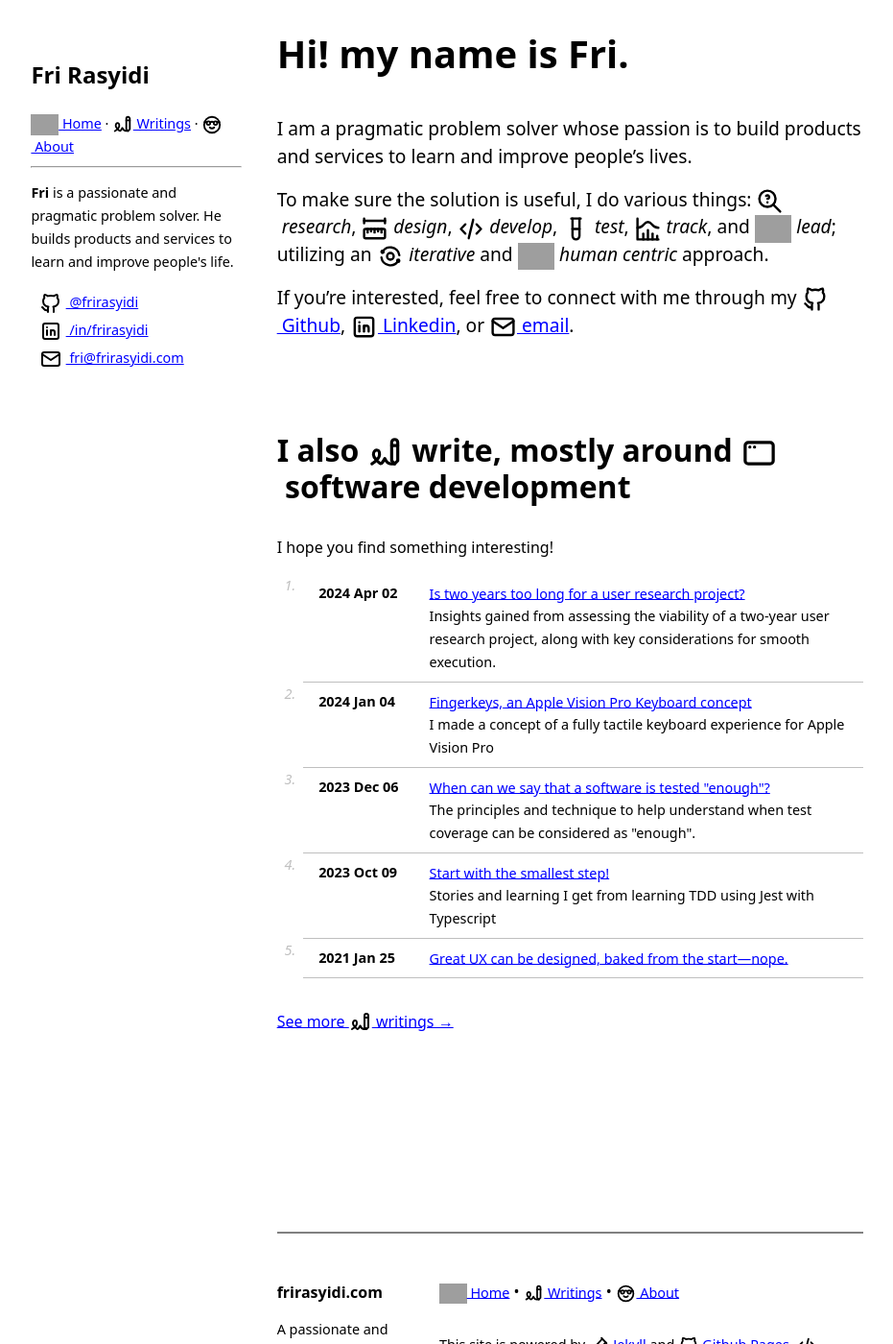
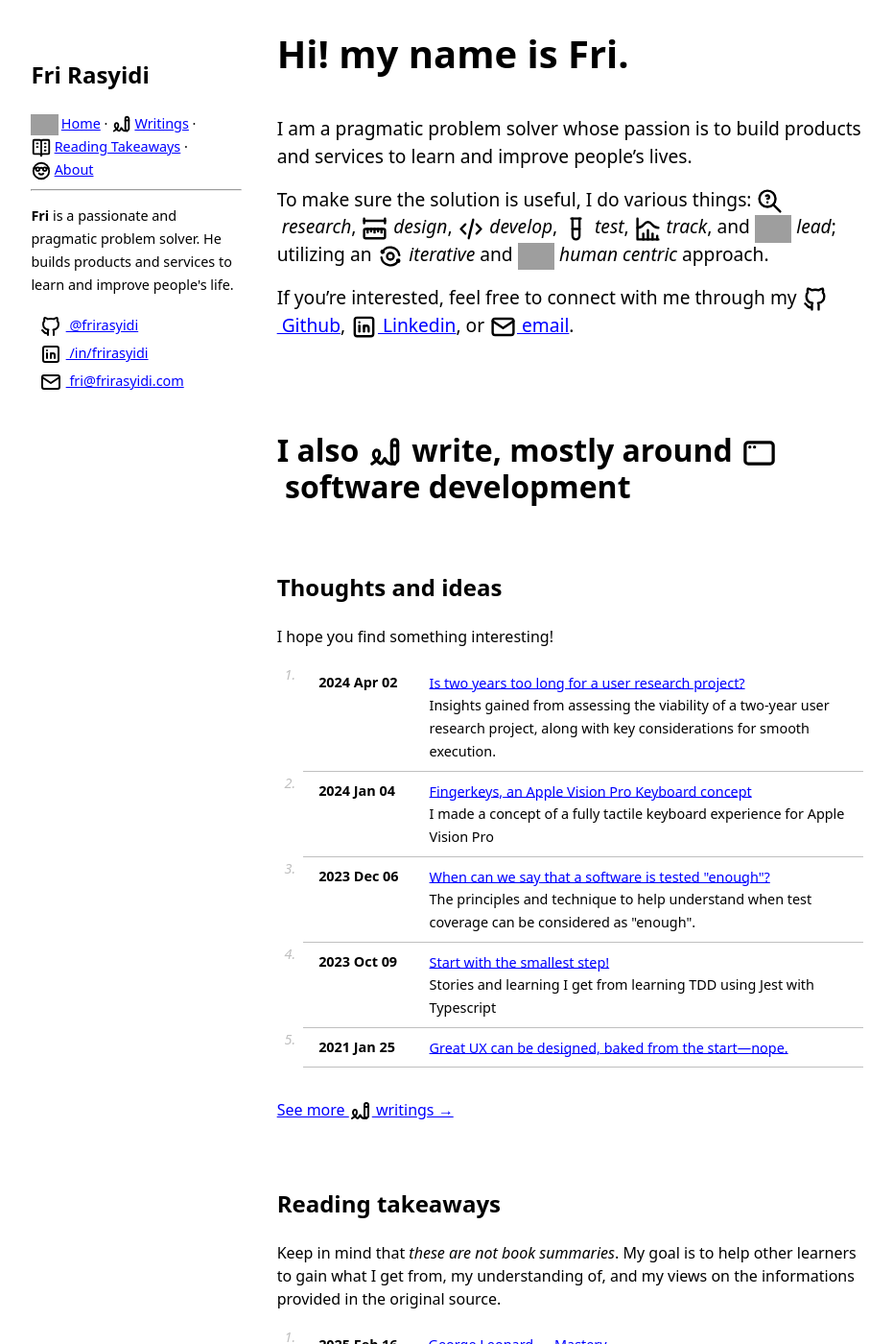
Before and after one commit to frirasyidi/frirasyidi.github.io, a Jekyll site: the page built from index.md, in a window 1280 px wide and 1400 px high. Shown: the whole window at 96% size, without its empty margins (174-1105 px from the left). Built offline with Jekyll 4.4.1, drawn with Linux system fonts in a browser that asks for light colours; some of the changed text lies outside the part shown; grey boxes are pictures that could not be loaded.

Commit message:
Add reading takeaways of George Leonard's Mastery

```diff
--- a/Gemfile
+++ b/Gemfile
@@ -8,6 +8,7 @@
 # This will help ensure the proper Jekyll version is running.
 # Happy Jekylling!
 # gem "jekyll", "~> 4.3.2"
+gem "jekyll"
 
 # This is the default theme for new Jekyll sites. You may change this to anything you like.
 gem "minima", "~> 2.5"
--- a/_includes/footer.html
+++ b/_includes/footer.html
@@ -7,23 +7,69 @@
   </section>
   <section class="nav-credits" alt="Acknowledgements">
     <nav>
-      <a href="{{ site.baseurl }}/"
-        ><img src="/assets/icons/home.svg" alt="" class="icon"/>&nbsp;Home</a
-      >
+      <a href="{{ site.baseurl }}/" style="white-space: nowrap"><img
+          src="/assets/icons/home.svg"
+          alt=""
+          class="icon"
+          style="margin-right: 2pt"
+        />Home</a>
       &bull;
-      <a href="{{ site.baseurl }}/writings"
-        ><img src="/assets/icons/writings.svg" alt="" class="icon"/>&nbsp;Writings</a
-      >
+      <a href="{{ site.baseurl }}/writings" style="white-space: nowrap"><img
+          src="/assets/icons/writings.svg"
+          alt=""
+          class="icon"
+          style="margin-right: 2pt"
+        />Writings</a>
       &bull;
-      <a href="{{ site.baseurl }}/about"
-        ><img src="/assets/icons/about.svg" alt="" class="icon"/>&nbsp;About</a
-      >
+      <a
+        href="{{ site.baseurl }}/reading-takeaways"
+        style="white-space: nowrap"
+      ><img
+          src="/assets/icons/reading-takeaways.svg"
+          alt=""
+          class="icon"
+          style="margin-right: 2pt"
+        />Reading Takeaways</a>
+      &bull;
+      <a href="{{ site.baseurl }}/about" style="white-space: nowrap"><img
+          src="/assets/icons/about.svg"
+          alt=""
+          class="icon"
+          style="margin-right: 2pt"
+        />About</a>
     </nav>
     <p>
       This site is powered by
-      <a href=https://jekyllrb.com><img src="/assets/icons/jekyll.svg" alt="" class="icon"/>&nbsp;Jekyll</a> and
-      <a href=https://github.io><img src="/assets/social-media/github.svg" alt="" class="icon"/>&nbsp;Github Pages</a>,
-      <a href=https://github.com/frirasyidi/frirasyidi.github.io><img src="/assets/icons/code.svg" alt="" class="icon"/>&nbsp;custom styled</a> with the goal of improving readability and understandability. Some SVG icons are sourced from <a href=https://tabler.io/icons><img src="/assets/icons/tabler.svg" alt="" class="icon"/>&nbsp;Tabler.io</a>.
+      <a href="https://jekyllrb.com" style="white-space: nowrap"><img
+          src="/assets/icons/jekyll.svg"
+          alt=""
+          class="icon"
+          style="margin-right: 2pt"
+        />Jekyll</a> and
+      <a href="https://github.io" style="white-space: nowrap"><img
+          src="/assets/social-media/github.svg"
+          alt=""
+          class="icon"
+          style="margin-right: 2pt"
+        />Github Pages</a>,
+      <a
+        href="https://github.com/frirasyidi/frirasyidi.github.io"
+        style="white-space: nowrap"
+      ><img
+          src="/assets/icons/code.svg"
+          alt=""
+          class="icon"
+          style="margin-right: 2pt"
+        />custom styled</a> with the goal of improving readability and
+      understandability. Some SVG icons are sourced from <a
+        href="https://tabler.io/icons"
+        style="white-space: nowrap"
+      ><img
+          src="/assets/icons/tabler.svg"
+          alt=""
+          class="icon"
+          style="margin-right: 2pt"
+        />Tabler.io</a>.
     </p>
   </section>
 </footer>
--- a/_includes/header.html
+++ b/_includes/header.html
@@ -1,33 +1,68 @@
 <header aria-hidden="true" class="sidebar">
   <h1 class="site-title">
-    <a href="{{ site.baseurl }}/"><span class='jump-effect'><highlight>Fri</highlight></span> Rasyidi</a>
+    <a href="{{ site.baseurl }}/"><span class="jump-effect"><highlight
+        >Fri</highlight></span> Rasyidi</a>
   </h1>
   <nav>
-    <span  class="hide-mobile"><a href="{{ site.baseurl }}/"><img src="/assets/icons/home.svg" alt="" class="icon"/>&nbsp;Home</a> &middot;</span>
-    <a href="{{ site.baseurl }}/writings"><img src="/assets/icons/writings.svg" alt="" class="icon"/>&nbsp;Writings</a> &middot;
-    <a href="{{ site.baseurl }}/about"><img src="/assets/icons/about.svg" alt="" class="icon"/>&nbsp;About</a>
+    <span class="hide-mobile"><a
+        href="{{ site.baseurl }}/"
+        style="white-space: nowrap"
+      ><img
+          src="/assets/icons/home.svg"
+          alt=""
+          class="icon"
+          style="margin-right: 2pt"
+        />Home</a> &middot;</span>
+    <a href="{{ site.baseurl }}/writings" style="white-space: nowrap"><img
+        src="/assets/icons/writings.svg"
+        alt=""
+        class="icon"
+        style="margin-right: 2pt"
+      />Writings</a> &middot;
+    <a
+      href="{{ site.baseurl }}/reading-takeaways"
+      style="white-space: nowrap"
+    ><img
+        src="/assets/icons/reading-takeaways.svg"
+        alt=""
+        class="icon"
+        style="margin-right: 2pt"
+      />Reading Takeaways</a> &middot;
+    <a href="{{ site.baseurl }}/about" style="white-space: nowrap"><img
+        src="/assets/icons/about.svg"
+        alt=""
+        class="icon"
+        style="margin-right: 2pt"
+      />About</a>
   </nav>
   <hr />
 
   <section id="toc" class="toc-container">
     {% if page.toc %}
     <h5>Table of contents</h5>
-      {% include toc.html html=content h_min=2%}
-    {% else %}
+    {% include toc.html html=content h_min=2%} {% else %}
     <p>
-        <strong>Fri</strong> is a passionate and pragmatic problem solver. He builds products
-        and services to learn and improve people's life.
+      <strong>Fri</strong> is a passionate and pragmatic problem solver. He
+      builds products and services to learn and improve people's life.
     </p>
     <ul class="social-media-links">
       <li>
         <a href="https://github.com/{{ site.github_username }}">
-            <img src="/assets/social-media/github.svg" alt="Github logo" role="img">
+          <img
+            src="/assets/social-media/github.svg"
+            alt="Github logo"
+            role="img"
+          >
           @{{ site.github_username }}
         </a>
       </li>
       <li>
         <a href="https://linkedin.com/in/{{ site.linkedin_username }}">
-            <img src="/assets/social-media/linkedin.svg" alt="Linkedin logo" role="img">
+          <img
+            src="/assets/social-media/linkedin.svg"
+            alt="Linkedin logo"
+            role="img"
+          >
           /in/{{ site.linkedin_username }}
         </a>
       </li>
@@ -40,5 +75,4 @@
     </ul>
     {% endif %}
   </section>
-
 </header>
--- a/_sass/_base.scss
+++ b/_sass/_base.scss
@@ -25,7 +25,7 @@
 .meta {
   font-size: 0.9rem;
   color: #777;
-  margin: -2rem 0 3rem 0;
+  margin: 0rem 0 3rem 0;
 }
 
 h1,
@@ -60,9 +60,9 @@
   line-height: 1.2rem;
   vertical-align: top;
   background-color: #fff374;
-  padding: 0 .5rem;
-  border-radius: .5ch;
-  margin: 0 -.5rem;
+  padding: 0 0.5rem;
+  border-radius: 0.5ch;
+  margin: 0 -0.5rem;
 }
 
 @media screen and (max-width: 820px) {
--- a/index.md
+++ b/index.md
@@ -6,13 +6,31 @@
 
 # Hi! my name is <span class='jump-effect'>Fri</span>.
 
-<big>I am a pragmatic problem solver whose passion is to build products and services to learn and improve people's lives.</big>
+<big>I am a pragmatic problem solver whose passion is to build products and
+services to learn and improve people's lives.</big>
 
-<big>To make sure the solution is useful, I do various things: <img src='/assets/icons/research.svg' alt='' class="icon"/>&nbsp;*research*, <img src='/assets/icons/design.svg' alt='' class="icon"/>&nbsp;*design*, <img src='/assets/icons/code.svg' alt='' class="icon"/>&nbsp;*develop*, <img src='/assets/icons/test.svg' alt='' class="icon"/>&nbsp;*test*, <img src='/assets/icons/track.svg' alt='' class="icon"/>&nbsp;*track*, and <img src='/assets/icons/lead.svg' alt='' class="icon"/>&nbsp;*lead*; utilizing an <img src='/assets/icons/iterative.svg' alt='' class="icon"/>&nbsp;*iterative* and <img src='/assets/icons/human-centric.svg' alt='' class="icon"/>&nbsp;*human centric* approach.</big>
+<big>To make sure the solution is useful, I do various things:
+<img src='/assets/icons/research.svg' alt='' class="icon"/>&nbsp;_research_,
+<img src='/assets/icons/design.svg' alt='' class="icon"/>&nbsp;_design_,
+<img src='/assets/icons/code.svg' alt='' class="icon"/>&nbsp;_develop_,
+<img src='/assets/icons/test.svg' alt='' class="icon"/>&nbsp;_test_,
+<img src='/assets/icons/track.svg' alt='' class="icon"/>&nbsp;_track_, and
+<img src='/assets/icons/lead.svg' alt='' class="icon"/>&nbsp;_lead_; utilizing
+an <img src='/assets/icons/iterative.svg' alt='' class="icon"/>&nbsp;_iterative_
+and <img src='/assets/icons/human-centric.svg' alt='' class="icon"/>&nbsp;_human
+centric_ approach.</big>
 
-<big>If you're interested, feel free to connect with me through my <a href="https://github.com/{{ site.github_username }}"><img src="/assets/social-media/github.svg" alt="Github logo" role="img" class="icon"/>&nbsp;Github</a>, <a href="https://linkedin.com/in/{{ site.linkedin_username }}"><img src="/assets/social-media/linkedin.svg" alt="Linkedin logo" role="img" class="icon"/>&nbsp;Linkedin</a>, or <a href="mailto:{{ site.email }}"><img src="/assets/social-media/email.svg" alt="Email icon" role="img" class="icon"/>&nbsp;email</a>.</big>
+<big>If you're interested, feel free to connect with me through my
+<a href="https://github.com/{{ site.github_username }}"><img src="/assets/social-media/github.svg" alt="Github logo" role="img" class="icon"/>&nbsp;Github</a>,
+<a href="https://linkedin.com/in/{{ site.linkedin_username }}"><img src="/assets/social-media/linkedin.svg" alt="Linkedin logo" role="img" class="icon"/>&nbsp;Linkedin</a>,
+or
+<a href="mailto:{{ site.email }}"><img src="/assets/social-media/email.svg" alt="Email icon" role="img" class="icon"/>&nbsp;email</a>.</big>
 
 ## I also <img src='/assets/icons/writings.svg' alt='' class="icon"/>&nbsp;write, mostly around <img src='/assets/icons/software.svg' alt='' class="icon"/>&nbsp;software development
+
+<!-- Writings section -->
+
+### Thoughts and ideas
 
 I hope you find something interesting!
 
@@ -28,4 +46,32 @@
   </tbody>
 </table>
 
+{% assign writings_posts = site.posts | where: "categories", "writings" %} {% if
+writings_posts.size > 5 %}
 [See more <img src='/assets/icons/writings.svg' alt='' class="icon"/>&nbsp;writings →](/writings)
+{% endif %}
+
+<!-- Reading Takeaways section -->
+
+### Reading takeaways
+
+Keep in mind that _these are not book summaries_. My goal is to help other
+learners to gain what I get from, my understanding of, and my views on the
+informations provided in the original source.
+
+<table style="width:100%;" class='with-row-counter mobile-friendly'>
+  <tbody>
+    {% assign writings_posts = site.posts | where: "categories", "reading-takeaways" %}
+    {% for post in writings_posts limit:5 %}
+      <tr>
+        <td><strong><time datetime="{{ post.date | date_to_xmlschema }}">{{ post.date | date: "%Y&nbsp;%b&nbsp;%d" }}</time></strong></td>
+        <td style="width:100%;"><a href="{{ site.baseurl }}{{ post.url }}">{{ post.title }}</a><br/>{{ post.description }}</td>
+      </tr>
+    {% endfor %}
+  </tbody>
+</table>
+
+{% assign writings_posts = site.posts | where: "categories", "reading-takeaways"
+%} {% if writings_posts.size > 5 %}
+[See more <img src='/assets/icons/reading-takeaways.svg' alt='' class="icon"/>&nbsp;reading takeaways →](/reading-takeaways)
+{% endif %}
```
Also changed, not shown: _layouts/post.html (+23 -4 lines), _pages/reading-takeways.md (added, +34 -0 lines), _pages/writings.md (+18 -16 lines), _posts/reading-takeaways/2025-02-16-george-leonard-mastery.md (added, +369 -0 lines), Gemfile.lock, assets/icons/reading-takeaways.svg (added). Lines whose indentation alone changed are shown as unchanged.
